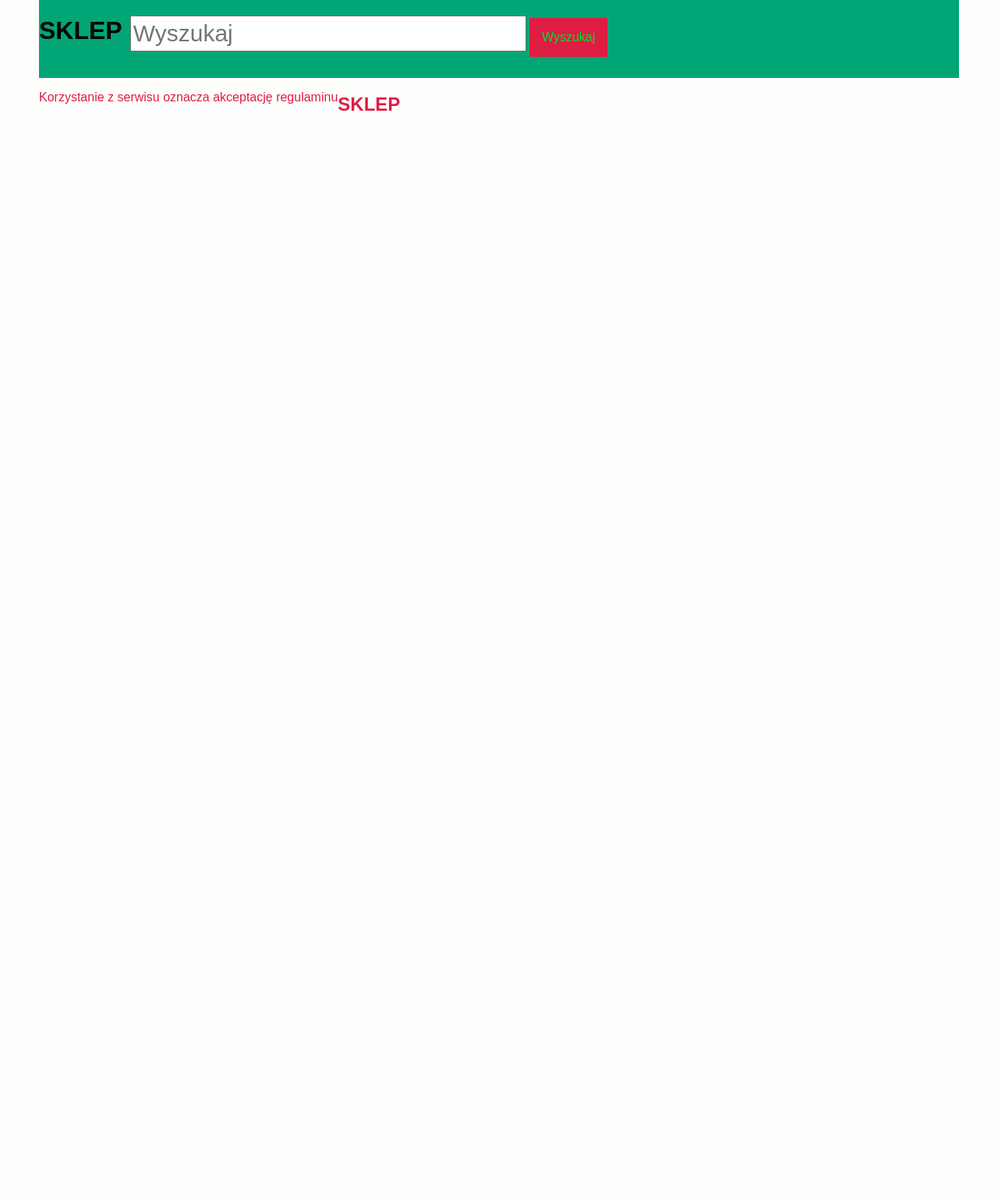
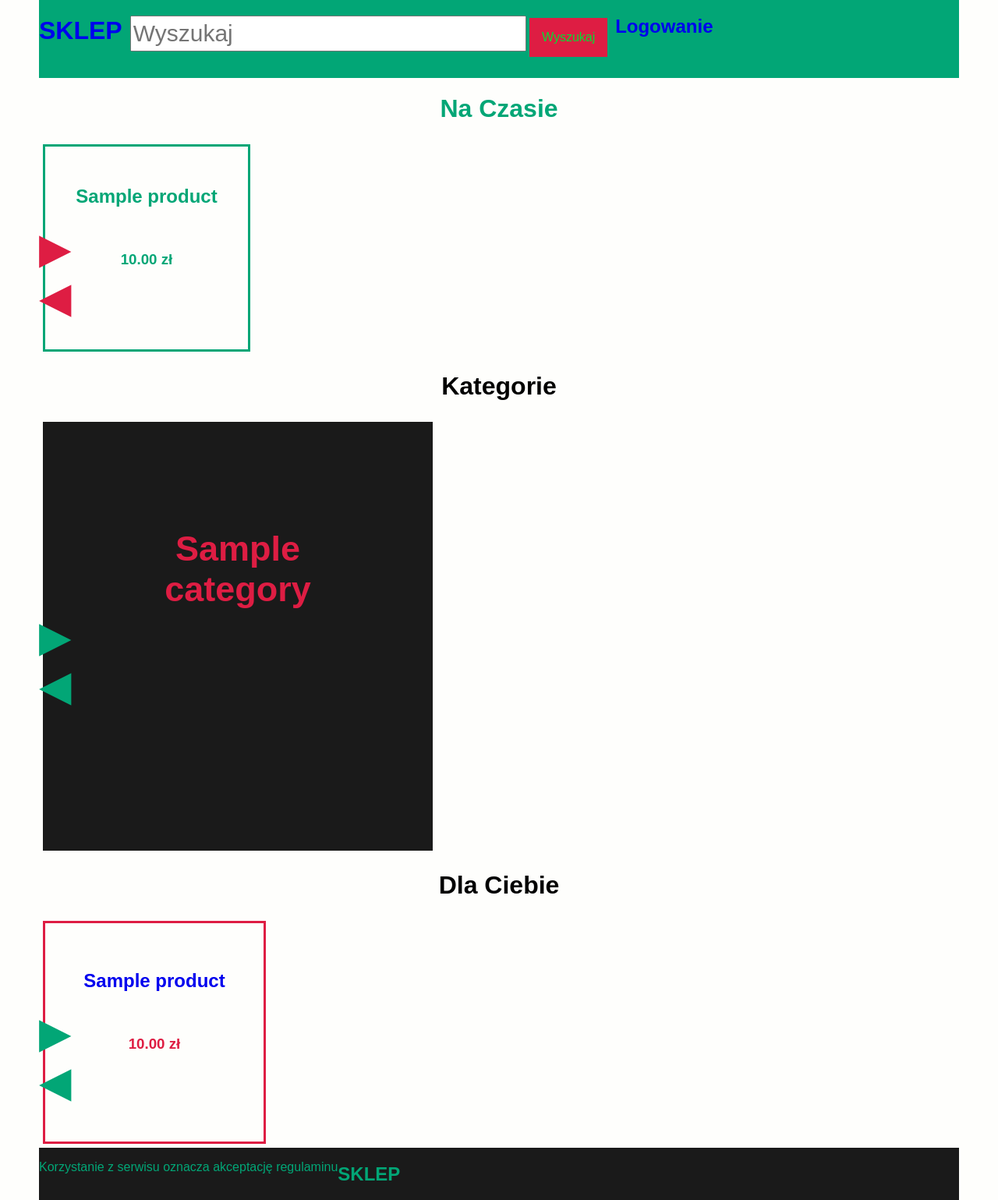
Before and after one commit to Soyer13/ProjektBD, a PHP site: page / in a window 1280 px wide. Shown: the whole page at 78% size. Before the commit the page ends 142 px from the top, so only its background shows below. Run offline with PHP 8.4, Linux system fonts and the light colour scheme; tables that the repository leaves empty hold one stand-in row (values such as "Sample post").

Commit message:
Przywrócenie Poprawnej wesji projektu

```diff
--- a/Plan Emil Chudzik Kuba Kłodziejczyk.txt
+++ b/Plan Emil Chudzik Kuba Kłodziejczyk.txt
@@ -31,3 +31,5 @@ CSS
 	Czarny
 	Zielony - #02A676
 	Czerwony - #DE1D43
+
+	--- Trzeba Podlinkować sprzedawce do konta
--- /dev/null
+++ b/connection.php
@@ -0,0 +1,15 @@
+<?php
+    $servername = "localhost";
+    $username = "root";
+    $password = "";
+    $database = "market_place";
+
+
+    $conn = mysqli_connect($servername, $username, $password, $database);
+
+
+    if (!$conn) {
+     die("Błęde połączenie: " . mysqli_connect_error());
+    }
+    //echo "Połączenie udane: ";
+?>
--- /dev/null
+++ b/footer.php
@@ -0,0 +1,4 @@
+<footer>
+        <p>Korzystanie z serwisu oznacza akceptację regulaminu</p>
+        <h2>SKLEP</h2>
+    </footer>
--- /dev/null
+++ b/header.php
@@ -0,0 +1,37 @@
+<?php
+    session_start();
+    require_once('connection.php');
+?>
+<script>
+        function odswiezStrone() {
+            // Odśwież stronę
+            location.reload();
+        }
+    </script>
+<header>
+
+    <a href='index.php'>
+        <h1>SKLEP</h1>
+    </a>
+
+    <form id="serchbarform" action="search.php" method="GET">
+        <input id="serchbar" type="text" name="Nazwa" placeholder="Wyszukaj" required>
+        <button id="serchbarButton">Wyszukaj</button>
+    </form>
+    <?php
+    if(!isset($_SESSION['login']))
+    {
+        ?>
+            <a href="logowanie.php"><h2>Logowanie</h2></a>
+        <?php
+    }
+    else
+    {
+       ?> <h2><?php echo "Witaj " , $_SESSION['login']; ?></h2>
+       <button onclick="<?php session_unset(); ?> odswiezStrone() ">Wyloguj</button>
+       <?php
+    }
+    ?>
+
+
+</header>
--- a/index.php
+++ b/index.php
@@ -6,19 +6,90 @@
     <meta http-equiv="X-UA-Compatible" content="IE=edge">
     <meta name="viewport" content="width=device-width, initial-scale=1.0">
     <link rel="stylesheet" type="text/css" href="styl.css">
+
     <title>Market-Place-Peoject</title>
 </head>
 
 <body>
-    <header>
-        <h1>SKLEP</h1>
-        <form id="serchbarform" action="" method="post"><input id=serchbar type="text" placeholder="Wyszukaj"> <button id=serchbarButton>Wyszukaj</button></form>
-    </header>
-    <main></main>
-    <footer>
-        <p>Korzystanie z serwisu oznacza akceptację regulaminu</p>
-        <h2>SKLEP</h2>
-    </footer>
+
+    <?php include('header.php'); ?>
+    <main>
+        <div id='NaCzasie' class="scroll-container">
+            <h1>Na Czasie</h1>
+            <div class='slider'>
+                <div class="product-container">
+                    <?php
+                    $sql  = "SELECT id,name , price FROM products";
+                    $dane =  mysqli_query($conn, $sql);
+                    while ($row = mysqli_fetch_assoc($dane)) {
+                    ?>
+                        <div class="Oferta-Na-Czasie">
+                            <h2><a href="oferta.php?id='<?php echo $row['id'] ?>'"><?php echo  $row['name'] ?></a></h2>
+                            <br>
+                            <h3><?php echo $row['price'], " zł" ?></h3>
+                        </div>
+                    <?php
+                    }
+                    ?>
+                </div>
+                <button class="prev-button">&#9664;</button>
+                <button class="next-button">&#9654;</button>
+            </div>
+
+        </div>
+
+        <div id='KategorieCon' class="scroll-container">
+            <h1>Kategorie</h1>
+            <div class="slider">
+                <div class="product-container">
+                    <?php
+                    $sql  = "SELECT id,name FROM product_categories";
+                    $dane =  mysqli_query($conn, $sql);
+                    while ($row = mysqli_fetch_assoc($dane)) {
+                    ?>
+                        <div class="Kategorie">
+                            <h2><a href="searchKat.php?Kategoria='<?php echo $row['id'] ?>'"><?php echo  $row['name'] ?></a></h2>
+
+                        </div>
+                    <?php
+                    }
+                    ?>
+                </div>
+                <button class="prev-button">&#9664;</button>
+                <button class="next-button">&#9654;</button>
+            </div>
+
+
+        </div>
+        </div>
+        <div id='Dla-CB' class="scroll-container">
+            <h1>Dla Ciebie</h1>
+            <div class='slider'>
+                <div class="product-container">
+                    <?php
+                    $sql  = "SELECT id,name , price FROM products";
+                    $dane =  mysqli_query($conn, $sql);
+                    while ($row = mysqli_fetch_assoc($dane)) {
+                    ?>
+                        <div class="Produkt">
+                            <h2><a href="oferta.php?id='<?php echo $row['id'] ?>'"><?php echo  $row['name'] ?></a></h2>
+                            <br>
+                            <h3><?php echo $row['price'], " zł" ?></h3>
+                        </div>
+                    <?php
+                    }
+                    ?>
+                </div>
+                <button class="prev-button">&#9664;</button>
+                <button class="next-button">&#9654;</button>
+            </div>
+
+        </div>
+
+
+    </main>
+    <?php include('footer.php'); ?>
+    <script src="script.js"></script>
 </body>
 
 </html>
--- /dev/null
+++ b/script.js
@@ -0,0 +1,26 @@
+// script.js
+
+// Znajdź wszystkie kontenery i przypisz do zmiennych
+const scrollContainers = document.querySelectorAll('.scroll-container');
+
+scrollContainers.forEach(container => {
+    const productContainer = container.querySelector('.product-container');
+    const prevButton = container.querySelector('.prev-button');
+    const nextButton = container.querySelector('.next-button');
+
+    let scrollPosition = 0;
+
+    prevButton.addEventListener('click', () => {
+        if (scrollPosition > 0) {
+            scrollPosition -= 200; // Przesuwanie o 200 pikseli w lewo (możesz dostosować tę wartość)
+            productContainer.style.transform = `translateX(-${scrollPosition}px)`;
+        }
+    });
+
+    nextButton.addEventListener('click', () => {
+        if (scrollPosition < productContainer.scrollWidth - productContainer.clientWidth) {
+            scrollPosition += 200; // Przesuwanie o 200 pikseli w prawo (możesz dostosować tę wartość)
+            productContainer.style.transform = `translateX(-${scrollPosition}px)`;
+        }
+    });
+});
--- a/styl.css
+++ b/styl.css
@@ -12,11 +12,114 @@ header{
     height: 100px;
 }
 main{
-
+    min-height: 800px;
+}
+#NaCzasie
+{
+  color: #02A676;
+}
+#NaCzasie a
+{
+  color: #02A676;
+  text-decoration: none;
+}
+#NaCzasie button{
+    color: #DE1D43;
+}
+.Produkt-Pr
+{
+    display:flex;
+    transition: transform 0.5s;
+}
+.prev-button
+{
+    position: absolute;
+    top: 50%;
+    transform: translateY(50%);
+    background: none;
+    border: none;
+    font-size: 54px;
+    cursor: pointer;
+    color: #02A676;
+}
+.next-button {
+    position: absolute;
+    top: 50%;
+    transform: translateY(-50%);
+    background: none;
+    border: none;
+    font-size: 54px;
+    cursor: pointer;
+    color: #02A676;
+}
+.Oferta-Na-Czasie
+{
+    text-align: center;
+    height: 200px;
+    width: 200px;
+    border-style: solid;
+    margin: 5px;
+    padding: 30px;
+}
+.Produkt
+{
+    text-align: center;
+    height: 200px;
+    width: 200px;
+    border-style: solid;
+    margin: 5px;
+    padding: 40px;
+    color: #DE1D43;
+}
+.Dla-CB a
+{
+    color: #DE1D43;
+    text-decoration: none;
+}
+#Kategorie
+{
+    font-weight: bold;
+    position: relative;
+    overflow: hidden;
+}
+.Kategorie
+{
+    height: 350px;
+    width: 300px;
+    text-align:center;
+    font-size: 30px;
+    padding-top: 150px;
+    background-color: #1A1A1A;
+    color: #DE1D43;
+    margin: 5px;
+    padding: 100px;
+}
+#KategorieCon a
+{
+    color: #DE1D43;
+}
+.Oferta-Wyszukanie
+{
+    text-align: center;
+    font-size: 24px;
+    height: 200px;
+    border-style: solid;
+    margin: 5px;
+    padding: 30px;
+    color: #02A676;
+}
+.Oferta-Wyszukanie a{
+    color: #DE1D43;
+    text-decoration: none;
+}
+.Oferta-Wyszukanie h3
+{
+    font-size: 40px;
 }
 footer{
     display: flex;
-    color: #DE1D43;
+    color: #02A676;
+    background-color: #1A1A1A;
 }
 
 #serchbarform{
@@ -45,3 +148,64 @@ button{
 h1{
     text-align: center;
 }
+a {
+    text-decoration: none;
+}
+
+/* styles.css */
+.slider {
+    position: relative;
+    overflow: hidden;
+}
+
+.product-container {
+    display:flex;
+    transition: transform 0.5s;
+}
+
+/* Oferta */
+#Oferta-Main
+{
+    display: flex;
+}
+#img{
+    width: 60%;
+
+}
+#img img {
+    width: 90%;
+}
+#Panel-Oferty
+{
+    width: auto;
+}
+#Sprzedawca{
+    width: auto;
+    border: solid;
+    padding-inline: 50px;
+    color: #DE1D43;
+}
+#Prod-info
+{
+    border: solid;
+    color: #02A676;
+    padding: 10%;
+}
+#Ilosc-info
+{
+    border: solid;
+    color: #02A676;
+    padding: 10%;
+}
+#Ilosc-info button
+{
+    background: #05dd34;
+    color: #1A1A1A;
+    padding: 10px;
+    margin-top:5px;
+}
+#Ilosc-info input
+{
+    height: 20px;
+    width: 60%;
+}
```
Also changed, not shown: logowanie.php (added, +52 -0 lines), oferta.php (added, +64 -0 lines), search.php (added, +31 -0 lines), searchKat.php (added, +31 -0 lines), upload-image/index2.php (added, +24 -0 lines), upload-image/styl.css (added, +47 -0 lines), Stare bazy/market_place0,5.sql (renamed from market_place.sql), TakaPrawda.png (added).
